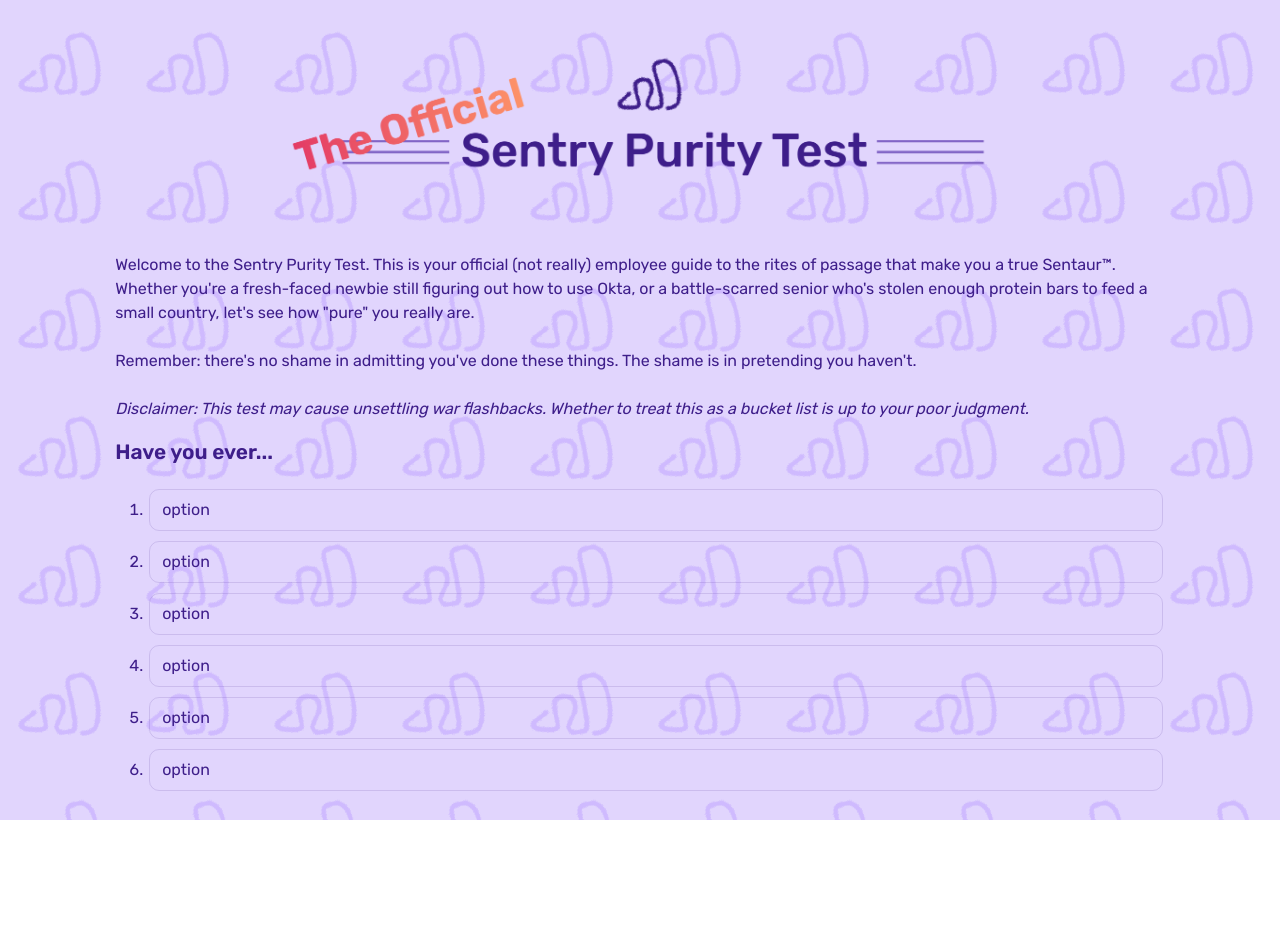
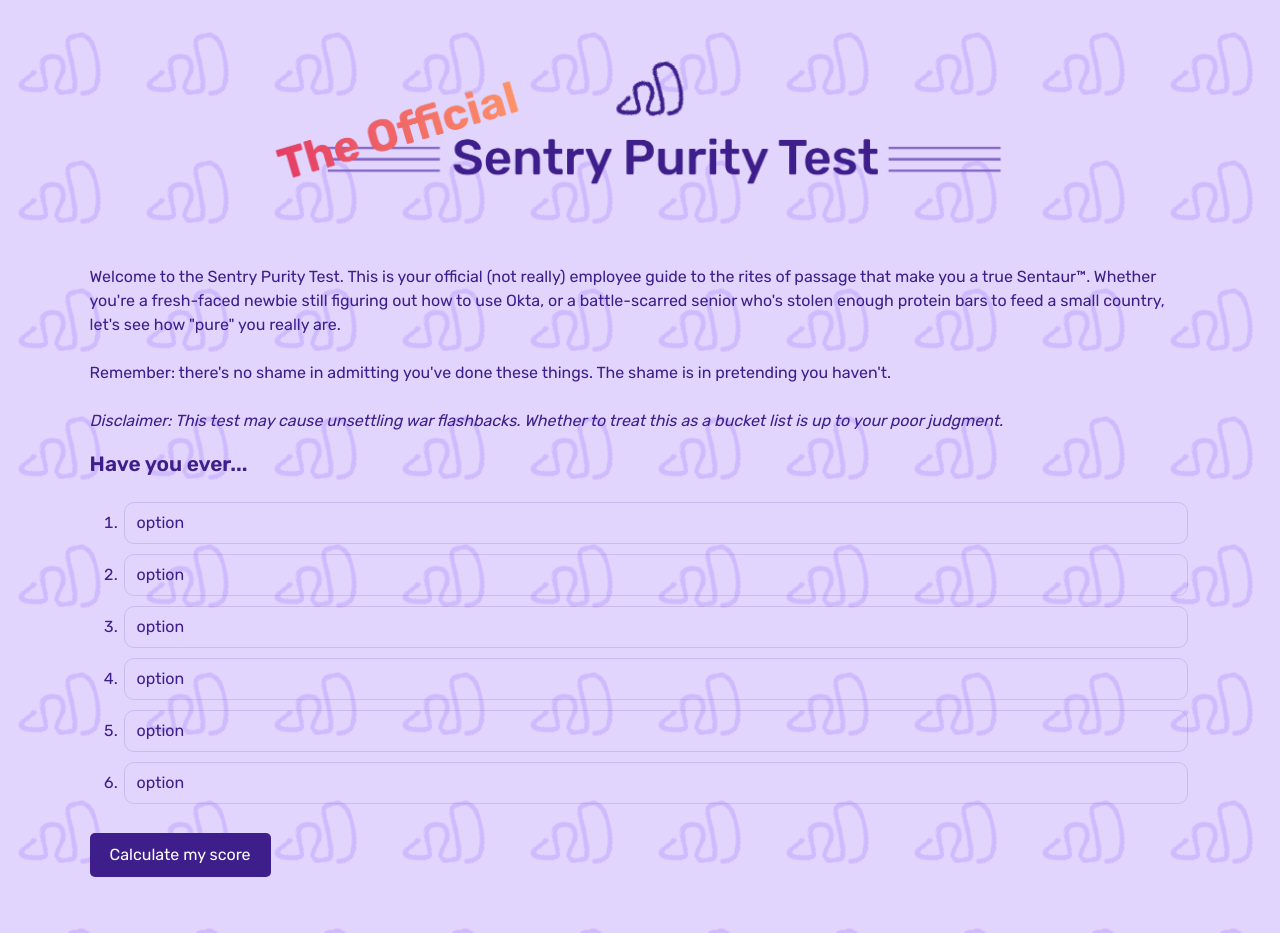
Before and after one commit to michellewzhang/sentrypuritytest, a Next.js app in the folder sentry-purity-test/: page / in a window 1280 px wide. Before the commit the page ends 820 px from the top, so only its background shows below. Built offline with nearby package versions, Linux system fonts and the light colour scheme.

Commit message:
submit button

```diff
--- a/sentry-purity-test/src/app/globals.css
+++ b/sentry-purity-test/src/app/globals.css
@@ -20,7 +20,7 @@
 }
 
 .main-container {
-  padding: 0 9vw;
+  padding: 0 7vw 7vh 7vw;
 }
 
 .header-img {
@@ -81,3 +81,35 @@
 .description {
   padding-bottom: 2vh;
 }
+
+.submit-button {
+  background-color: var(--dark-purple);
+  color: white;
+  border: none;
+  padding: 10px 20px;
+  border-radius: 5px;
+  cursor: pointer;
+  transition: all 0.3s ease;
+  position: relative;
+  overflow: hidden;
+}
+
+.submit-button:hover {
+  background: linear-gradient(45deg, #E33B65, #FF9A68, #E33B65);
+  background-size: 200% 200%;
+  animation: gradientShift 2s ease infinite;
+  transform: translateY(-2px);
+  box-shadow: 0 4px 15px rgba(227, 59, 101, 0.3);
+}
+
+@keyframes gradientShift {
+  0% {
+    background-position: 0% 50%;
+  }
+  50% {
+    background-position: 100% 50%;
+  }
+  100% {
+    background-position: 0% 50%;
+  }
+}
--- a/sentry-purity-test/src/app/page.tsx
+++ b/sentry-purity-test/src/app/page.tsx
@@ -52,6 +52,8 @@
         </li>
       ))}
       </ol>
+
+    <button className="submit-button">Calculate my score</button>
    </div>
   );
 }
```
